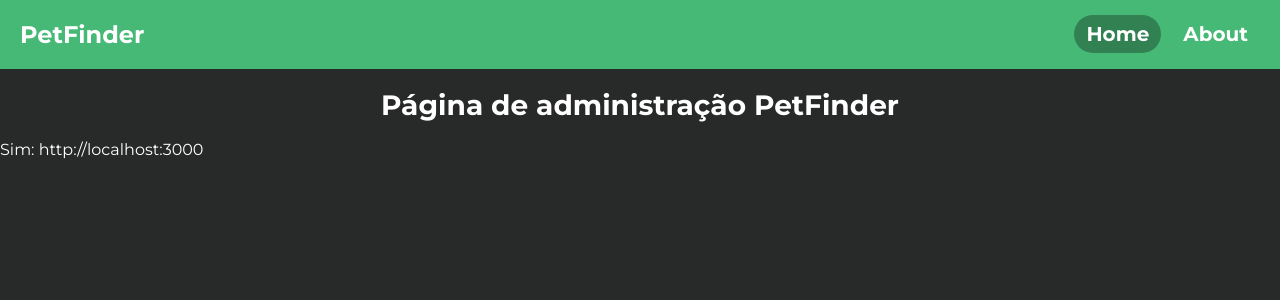
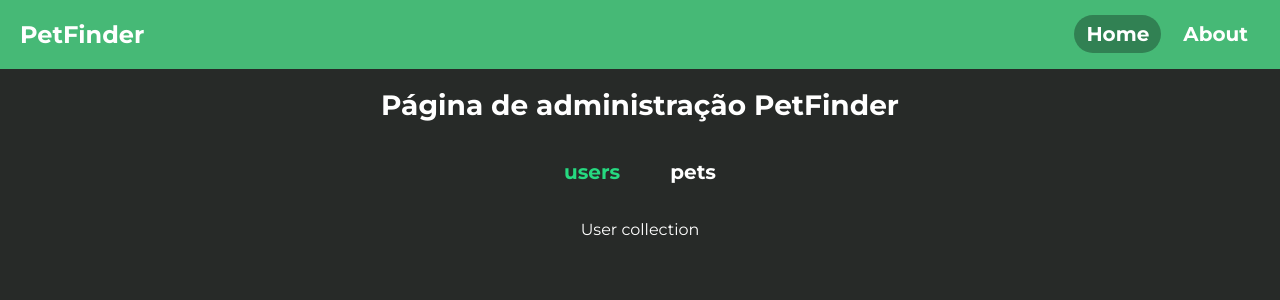
Before and after one commit to Web-Alta-performance/FinderWeb, a React (Create React App) app: page / in a window 1280 px wide. Both pictures are taken after a click on the button "Confirmar". Shown: the top 300 px of the page. Built offline with nearby package versions, Linux system fonts and the light colour scheme.

Commit message:
add collections navigation

```diff
--- a/src/components/pages/Home.tsx
+++ b/src/components/pages/Home.tsx
@@ -1,6 +1,9 @@
 import '../../css/main.css';
-import { useState } from 'react';
+import { createContext, useState } from 'react';
 import { InsertApiURL } from '../insertApiURL';
+import { PetFinderCollections } from '../petfinder_collections/PetFinderCollections';
+
+export const ApiURLContext = createContext<string>('');
 
 const Home = () => {
 
@@ -9,7 +12,10 @@ const Home = () => {
     const isApiURLSet = () => !!apiURL
 
     const insertApiPrompt = isApiURLSet()
-        ? <p>Sim: {apiURL}</p>
+        ? <ApiURLContext.Provider value={apiURL}>
+            <PetFinderCollections />
+        </ApiURLContext.Provider>
+
         : <InsertApiURL setFunc={setApiURL} />
 
     return (
--- /dev/null
+++ b/src/components/petfinder_collections/PetFinderCollections.tsx
@@ -0,0 +1,38 @@
+import '../../css/main.css';
+import style from './petfindercollections.module.css';
+import { useState } from 'react';
+
+const UserCollection = () => {
+    return <p>User collection</p>
+}
+
+const PetsCollection = () => {
+    return <p>Pets collection</p>
+}
+
+const PetFinderCollections = () => {
+
+    const classes = `text center size-125 bold navlink`;
+    const [tab, setTab] = useState('users');
+
+    return (
+        <div className='flex center column'>
+            <div className='flex center' style={{ gap: 50 }}>
+                <p className={`${classes} ${(tab === 'users' && style.active)}`}
+                    onClick={() => setTab('users')}
+                    style={{ cursor: 'pointer' }}>
+                    users
+                </p>
+                <p className={`${classes} ${(tab === 'pets' && style.active)}`}
+                    onClick={() => setTab('pets')}
+                    style={{ cursor: 'pointer' }}>
+                    pets
+                </p>
+            </div>
+            {tab === 'users' && <UserCollection />}
+            {tab === 'pets' && <PetsCollection />}
+        </div>
+    )
+}
+
+export { PetFinderCollections };
--- /dev/null
+++ b/src/components/petfinder_collections/petfindercollections.module.css
@@ -0,0 +1,3 @@
+.active {
+    color: var(--element-green);
+}
```
